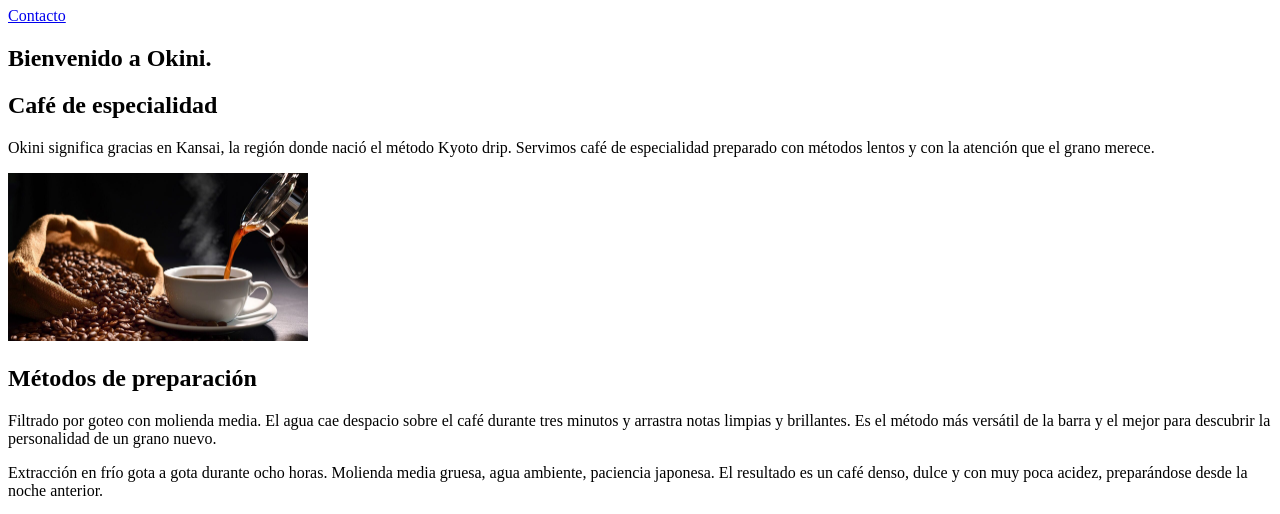
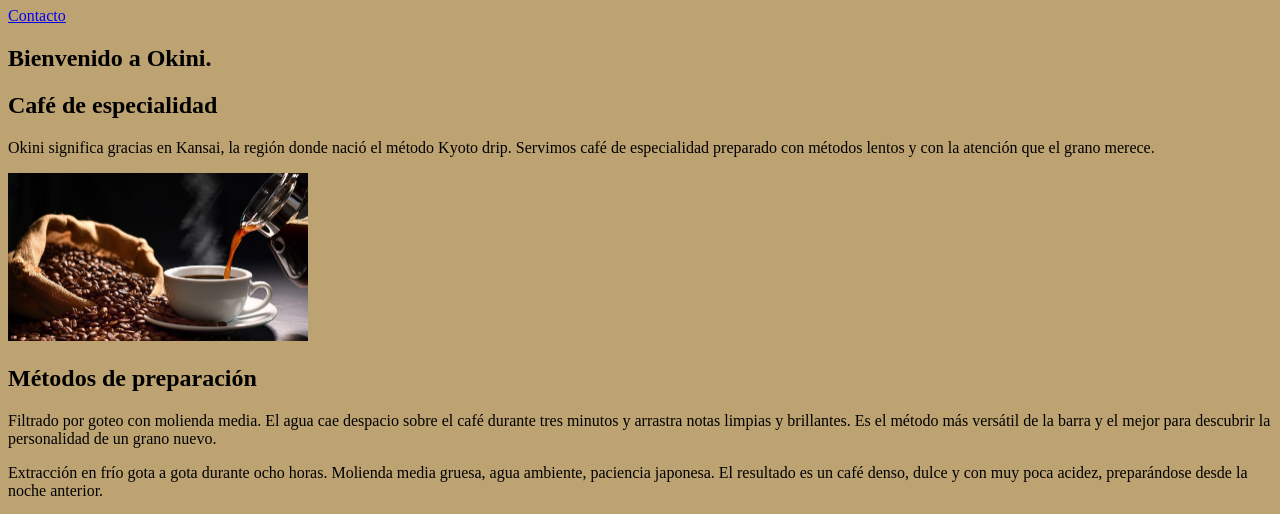
Before and after one commit to Marcos68-oss/okini, a plain HTML site: page index.html in a window 1280 px wide. Shown: the part 114-628 px from the top of the page. Drawn offline with Linux system fonts and the light colour scheme.

Commit message:
Fondo de pantalla color

```diff
--- a/index.html
+++ b/index.html
@@ -5,6 +5,7 @@
     <meta charset="UTF-8">
     <meta name="viewport" content="width=device-width, initial-scale=1.0">
     <title>Document</title>
+    <link rel="stylesheet" href="styles.css">
 </head>
 
 <body>
--- /dev/null
+++ b/styles.css
@@ -0,0 +1,3 @@
+body{
+    background-color: #BDA372; /*Fondo de pantalla */
+}
```
